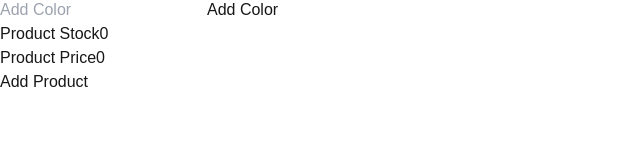
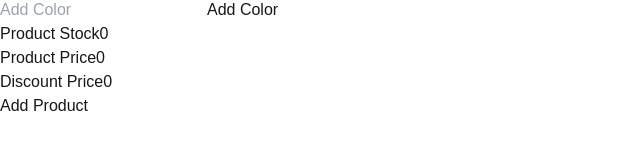
Before and after one commit to Abhi13-02/rjAdmin, a Next.js app: page /admin/dashboard/products/add in a window 1280 px wide. Shown: the part 375-524 px from the top of the page, without its empty margins (0-640 px from the left). Built offline with nearby package versions, Linux system fonts and the light colour scheme.

Commit message:
discount price option changed in model and fronted

```diff
--- a/src/app/admin/dashboard/products/add/page.tsx
+++ b/src/app/admin/dashboard/products/add/page.tsx
@@ -12,6 +12,7 @@ interface Product {
   colors: string[];
   stock: number;
   price: number;
+  discountedPrice?: number;
 }
 
 const AddProductPage = () => {
@@ -25,6 +26,7 @@ const AddProductPage = () => {
     colors: [],
     stock: 0,
     price: 0,
+    discountedPrice: 0
   });
   const [newTag, setNewTag] = useState<string>("");
   const [newSize, setNewSize] = useState<string>("");
@@ -360,6 +362,21 @@ const AddProductPage = () => {
             />
           </div>
 
+          {/*Discounted Price */}
+          <div className="mb-4">
+            <label className="block font-medium text-gray-700">
+              Discount Price
+            </label>
+            <input
+              type="number"
+              value={product.discountedPrice}
+              onChange={(e) =>
+                setProduct({ ...product, discountedPrice: parseInt(e.target.value) })
+              }
+              className="w-full p-2 border rounded-md"
+            />
+          </div>
+
           {/* Submit Button */}
           <button
             type="submit"
--- a/src/app/admin/dashboard/products/page.tsx
+++ b/src/app/admin/dashboard/products/page.tsx
@@ -12,6 +12,7 @@ interface Product {
   colors: string[];
   stock: number;
   price: number;
+  discountedPrice?: number;
 }
 
 const ProductsPage = () => {
@@ -90,6 +91,7 @@ const ProductsPage = () => {
               <th className="px-4 py-3">Colors</th>
               <th className="px-4 py-3">Stock</th>
               <th className="px-4 py-3">Price</th>
+              <th className="px-4 py-3">Discounted Price</th>
               <th className="px-4 py-3">Actions</th>
             </tr>
           </thead>
@@ -117,6 +119,7 @@ const ProductsPage = () => {
                 <td className="px-4 py-3">{product.colors.join(", ")}</td>
                 <td className="px-4 py-3">{product.stock}</td>
                 <td className="px-4 py-3">${product.price.toFixed(2)}</td>
+                <td className="px-4 py-3">${product.discountedPrice?.toFixed(2)}</td>
                 <td className="px-4 py-3 flex space-x-2">
                   <Link
                     href={`/admin/dashboard/products/${product._id}`}
--- a/src/app/api/products/addProducts/route.ts
+++ b/src/app/api/products/addProducts/route.ts
@@ -12,6 +12,7 @@ export async function POST(request: NextRequest) {
       description,
       price,
       category,
+      discountedPrice,
       tags,
       sizes,
       colors,
@@ -24,6 +25,7 @@ export async function POST(request: NextRequest) {
       price,
       category,
       tags,
+      discountedPrice,
       sizes,
       colors,
       stock,
--- a/src/models/Products.ts
+++ b/src/models/Products.ts
@@ -5,6 +5,7 @@ export interface IProduct extends Document {
   name: string;
   description: string;
   price: number;
+  discountedPrice?: number;
   category: string;
   tags: string[];
   sizes: string[];
@@ -22,6 +23,7 @@ const ProductSchema: Schema = new Schema(
     price: { type: Number, required: true },
     category: { type: String, required: true },
     tags: [{ type: String }],
+    discountedPrice: { type: Number, default: null },
     sizes: [{ type: String }],
     colors: [{ type: String }],
     stock: { type: Number, required: true, default: 0 },
```
